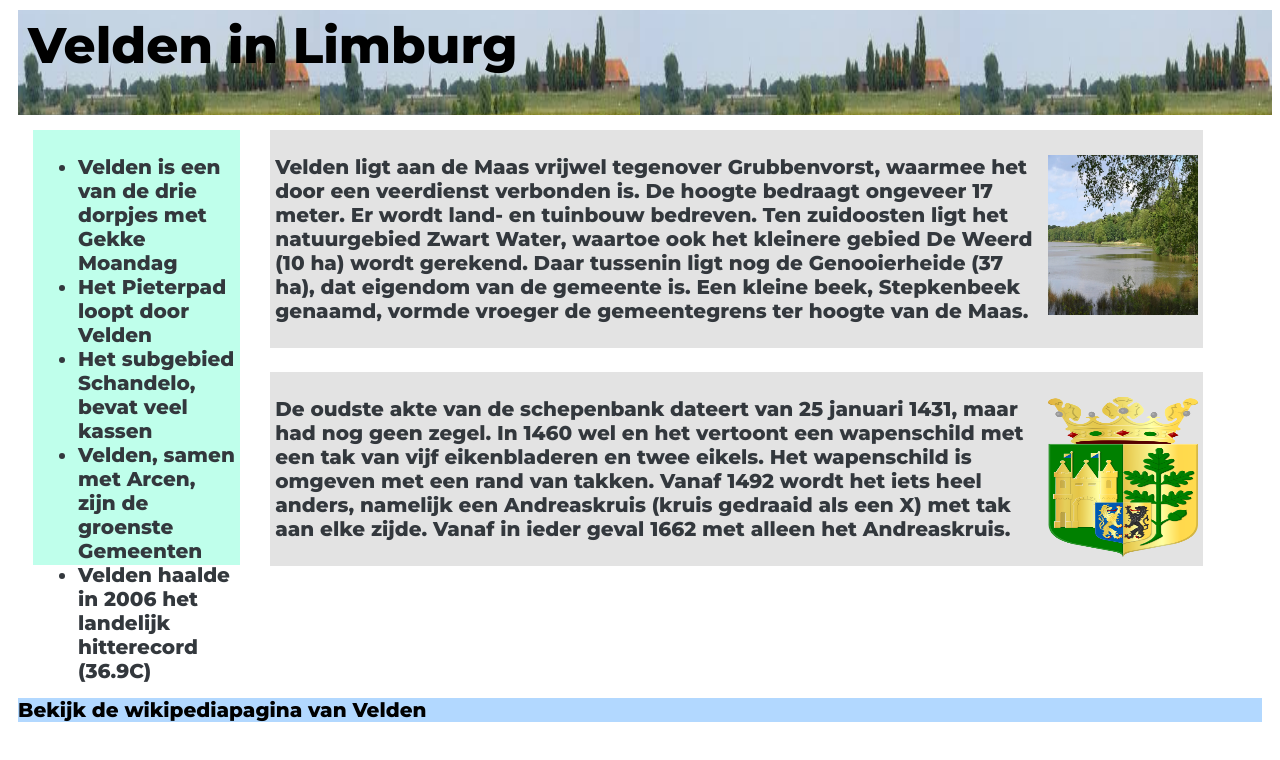
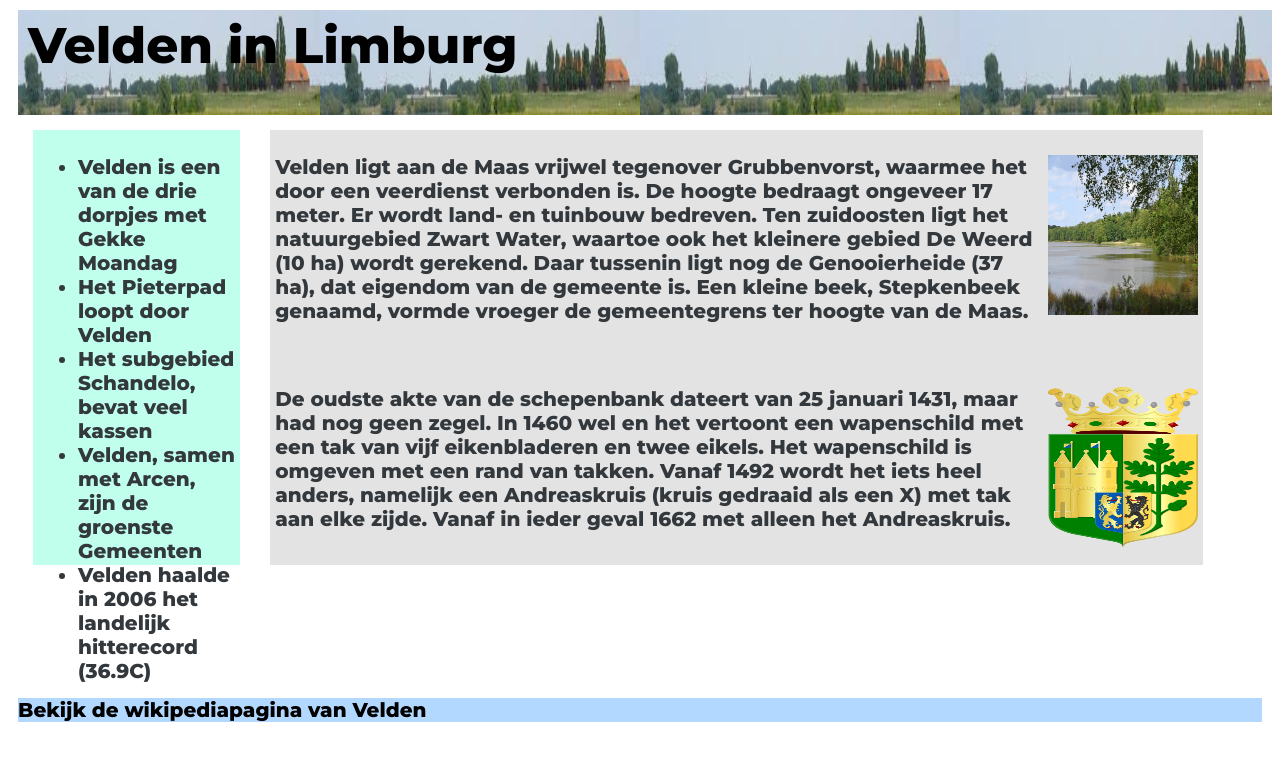
Before and after one commit to RLurken/Velden, a plain HTML site: page index.html in a window 1280 px wide. Drawn offline with Linux system fonts and the light colour scheme.

Commit message:
Update index.html

```diff
--- a/index.html
+++ b/index.html
@@ -20,15 +20,9 @@
   background-color: #BFFFEB;
   background-size: cover;
 }
-#att_1{
+#attracties{
   padding: 5px;
-  height: auto;
-  background-color: #E3E3E3;
-  background-size: cover;
-}
-#att_2{
-  padding: 5px;
-  height: auto;
+  height: 750px;
   background-color: #E3E3E3;
   background-size: cover;
 }
```
